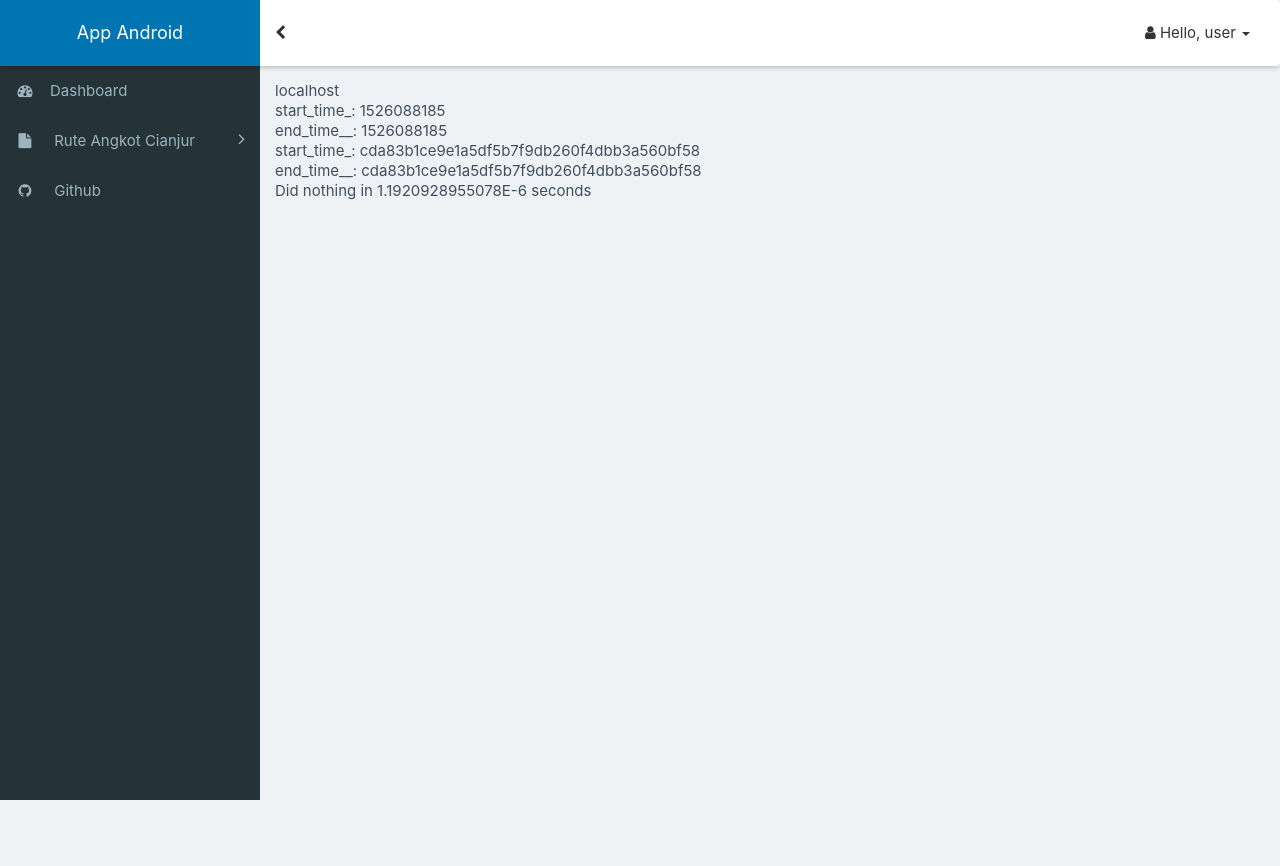
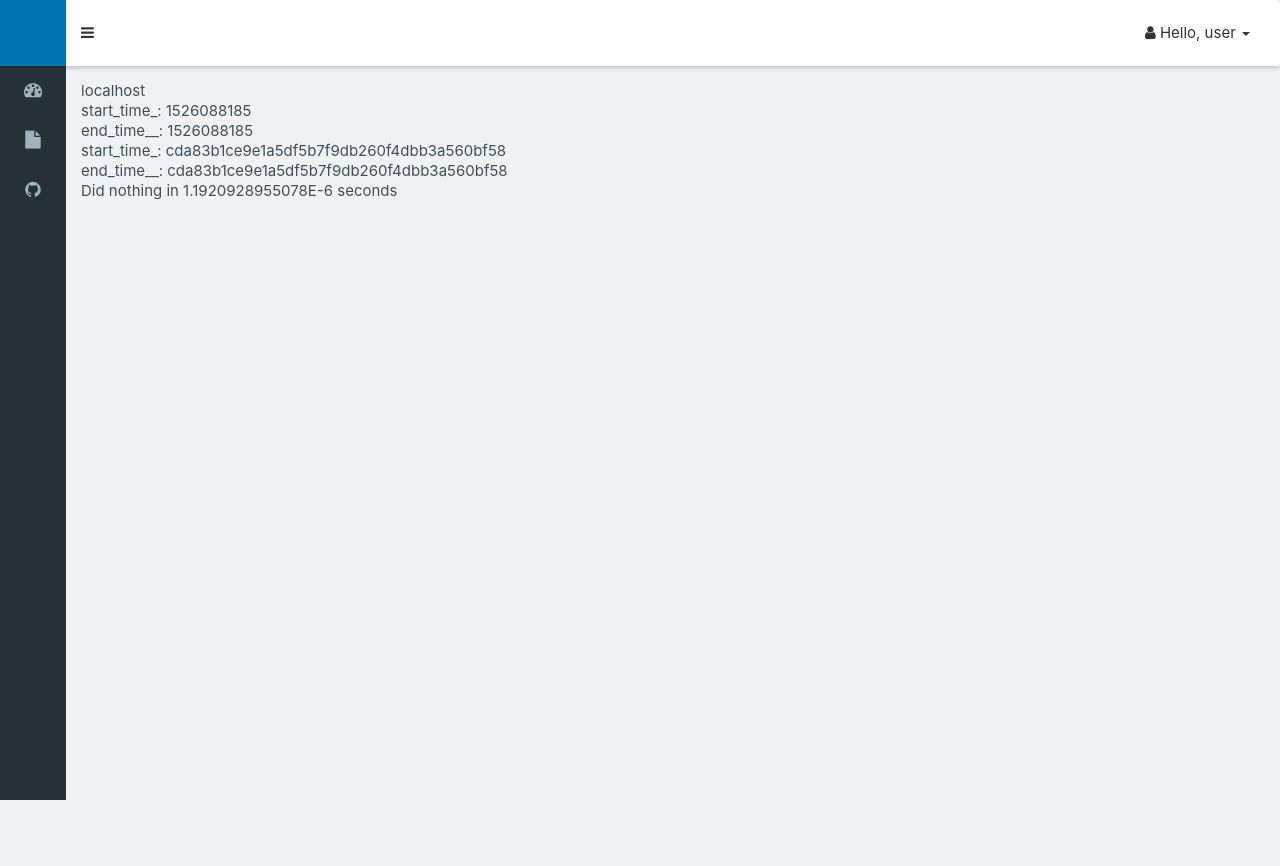
Before and after one commit to ayuproject/rac-server, a PHP site: page /index.php in a window 1280 px wide. Run offline with PHP 8.4, Linux system fonts and the light colour scheme; some libraries are stand-ins or nearby versions.

Commit message:
chang sidedebar potition

```diff
--- a/layout/header.php
+++ b/layout/header.php
@@ -35,7 +35,7 @@
   <!-- javascript -->
 
   <!-- .navbar-top -->
-  <nav class="navbar navbar-top" role="navigation">
+  <nav class="navbar navbar-top sidebar-collapsed sidebar-collapse" role="navigation">
     <div class="container-fluid">
       <!-- Brand and toggle get grouped for better mobile display -->
       <div class="navbar-header">
--- a/layout/sidebar.php
+++ b/layout/sidebar.php
@@ -1,5 +1,5 @@
   <!-- .sidebar -->
-  <div class="sidebar">
+  <div class="sidebar sidebar-collapsed sidebar-collapse">
     <div class="sidebar-nav">
       <div class="sidebar-scroller">
         <ul class="sidebar-menu">
@@ -23,4 +23,4 @@
     </div>
   </div>
   <!-- /.sidebar -->
-  <div class="content-wrapper">
+  <div class="content-wrapper sidebar-collapsed sidebar-collapse">
```
